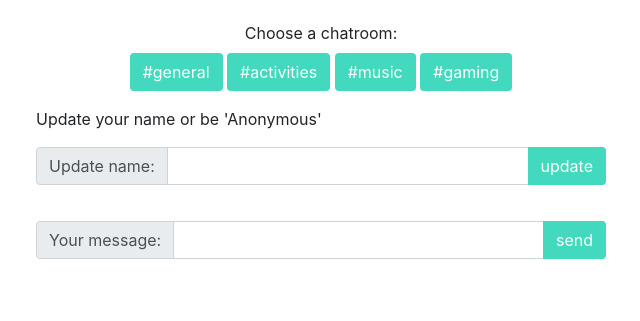
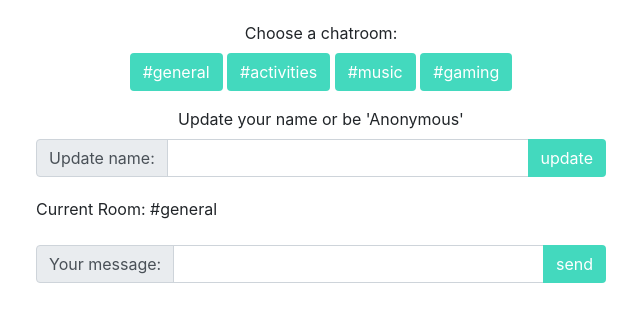
Before and after one commit to jsjimenez51/talk_story_app, a plain HTML site: page public/src/index.html in a window 1280 px wide. Both pictures are taken after a click on the button "#general". Shown: the part 75-396 px from the top of the page, without its empty margins (319-959 px from the left). Drawn offline with nearby package versions, Linux system fonts and the light colour scheme; no server answers.

Commit message:
UPDATE: added room change features

```diff
--- a/public/src/index.html
+++ b/public/src/index.html
@@ -27,8 +27,9 @@
       </div>
 
       <!-- update name form -->
-      <div class="my-2">Update your name or be 'Anonymous'</div>
+
       <form class="new-name my-3">
+        <div class="my-2 text-center">Update your name or be 'Anonymous'</div>
         <div class="input-group">
           <div class="input-group-prepend">
             <div class="input-group-text">Update name:</div>
@@ -43,6 +44,7 @@
 
       <!-- chat list / window -->
       <div class="chat-window">
+        <div class="room-display my-2">Current Room: #general</div>
         <ul class="chat-list list-group"></ul>
       </div>
 
--- a/public/src/scripts/app.js
+++ b/public/src/scripts/app.js
@@ -3,6 +3,8 @@ const chatList = document.querySelector(".chat-list");
 const newChatForm = document.querySelector(".new-chat");
 const newNameForm = document.querySelector(".new-name");
 const updateMsg = document.querySelector(".update-mssg");
+const rooms = document.querySelector(".chat-rooms");
+const roomDisp = document.querySelector(".room-display");
 
 // add a new chat
 newChatForm.addEventListener("submit", e => {
@@ -27,6 +29,17 @@ newNameForm.addEventListener("submit", e => {
   setTimeout(() => (updateMsg.innerText = ""), 2000);
 });
 
+// update the chat room
+rooms.addEventListener("click", e => {
+  if (e.target.tagName === "BUTTON") {
+    const currRoom = e.target.getAttribute("id");
+    chatUI.clear();
+    chatroom.updateRoom(currRoom);
+    chatroom.getChats(chat => chatUI.render(chat));
+    roomDisp.innerText = `Current Room: #${currRoom}`;
+  }
+});
+
 // check local storage for existing username
 const username = localStorage.username ? localStorage.username : "Anonymous";
 
--- a/public/src/scripts/ui.js
+++ b/public/src/scripts/ui.js
@@ -5,17 +5,21 @@ class ChatUI {
   constructor(list) {
     this.list = list;
   }
+  clear() {
+    this.list.innerHTML = "";
+  }
+
   render(data) {
     const when = dateFns.distanceInWordsToNow(data.created_at.toDate(), {
       addSuffix: true
     });
-    const html = `
+
+    const chathtml = `
       <li class='list-group-item'>
         <span class="username">${data.username}</span>
         <span class='message'>${data.message}</span>
         <div class='time'>${when}</div>
     `;
-
-    this.list.innerHTML += html;
+    this.list.innerHTML += chathtml;
   }
 }
```
